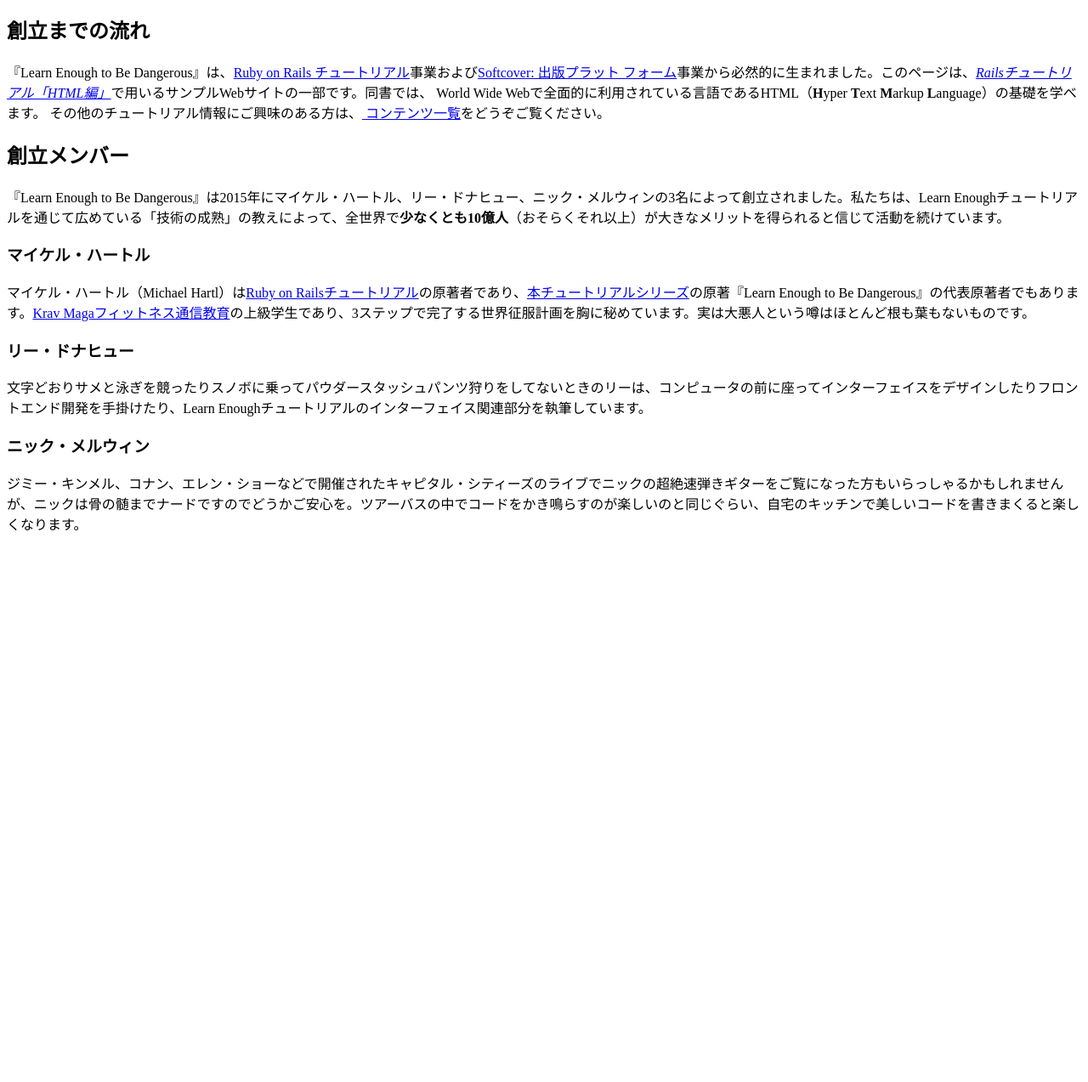
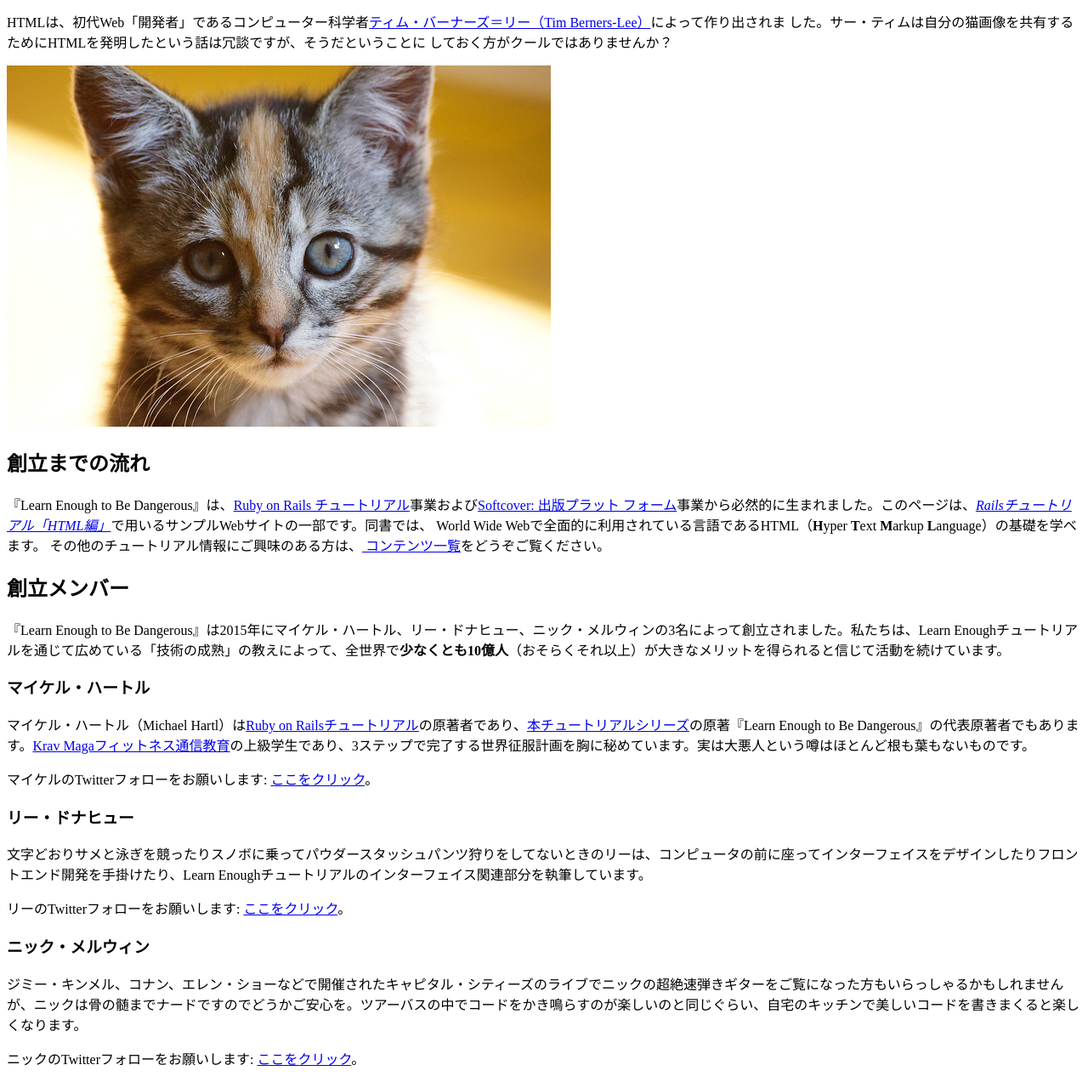
Before and after one commit to ToshiyukiGomi/sample_website, a plain HTML site: page index.html in a window 1280 px wide. Shown: the part 188-1461 px from the top of the page at 85% size. Before the commit the page ends 832 px from the top, so only its background shows below. Drawn offline with Linux system fonts and the light colour scheme.

Commit message:
Add kitten image

```diff
--- a/index.html
+++ b/index.html
@@ -14,6 +14,16 @@
       sophistication</em>）を世に広める運動のリーダーです。技術の成熟とは、コマンドを魔法のように操ってコンピュータを自在に使いこなすスキルのことです。技術の成熟には、コマンドライン、コーディング、キーボードショートカットの推測、エラーメッセージのググり方、行き詰まったら再起動すべきかどうかの判断など、あらゆるスキルが含まれます。技術の成熟を身につければ、全世界で<strong>少なくとも10億人</strong>が計り知れない恩恵を受けられると私たちは確信しています。この運動に参加したい方は、今すぐ<a
       href="https://learnenough.com/email">公式メーリングリストにサインアップをお願いします</a>。
   </p>
+
+  <p>
+    HTMLは、初代Web「開発者」であるコンピューター科学者<a href="https://ja.wikipedia.org/wiki/
+    %E3%83%86%E3%82%A3%E3%83%A0%E3%83%BB%E3%83%90%E3%83%BC%E3%83%8A%E3%83%BC%E3%82%BA%EF
+    %BC%9D%E3%83%AA%E3%83%BC">ティム・バーナーズ＝リー（Tim Berners-Lee）</a>によって作り出されま
+    した。サー・ティムは自分の猫画像を共有するためにHTMLを発明したという話は冗談ですが、そうだということに
+    しておく方がクールではありませんか？
+  </p>
+
+  <img src="images/kitten.jpg" alt="愛くるしい子猫">
 
   <h2>創立までの流れ</h2>
 
@@ -44,11 +54,21 @@
       Magaフィットネス通信教育</a>の上級学生であり、3ステップで完了する世界征服計画を胸に秘めています。実は大悪人という噂はほとんど根も葉もないものです。
   </p>
 
+  <p>
+    マイケルのTwitterフォローをお願いします:
+    <a href="https://twitter.com/mhartl">ここをクリック</a>。
+  </p>
+
   <h3>リー・ドナヒュー</h3>
 
   <p>
     文字どおりサメと泳ぎを競ったりスノボに乗ってパウダースタッシュパンツ狩りをしてないときのリーは、コンピュータの前に座ってインターフェイスをデザインしたりフロントエンド開発を手掛けたり、Learn
     Enoughチュートリアルのインターフェイス関連部分を執筆しています。
+  </p>
+
+  <p>
+    リーのTwitterフォローをお願いします:
+    <a href="https://twitter.com/leedonahoe">ここをクリック</a>。
   </p>
 
   <h3>ニック・メルウィン</h3>
@@ -57,6 +77,11 @@
     ジミー・キンメル、コナン、エレン・ショーなどで開催されたキャピタル・シティーズのライブでニックの超絶速弾きギターをご覧になった方もいらっしゃるかもしれませんが、ニックは骨の髄までナードですのでどうかご安心を。ツアーバスの中でコードをかき鳴らすのが楽しいのと同じぐらい、自宅のキッチンで美しいコードを書きまくると楽しくなります。
   </p>
 
+  <p>
+    ニックのTwitterフォローをお願いします:
+    <a href="https://twitter.com/nickmerwin">ここをクリック</a>。
+  </p>
+
 
 </body>
 
```
Also changed, not shown: images/kitten.jpg (added).
